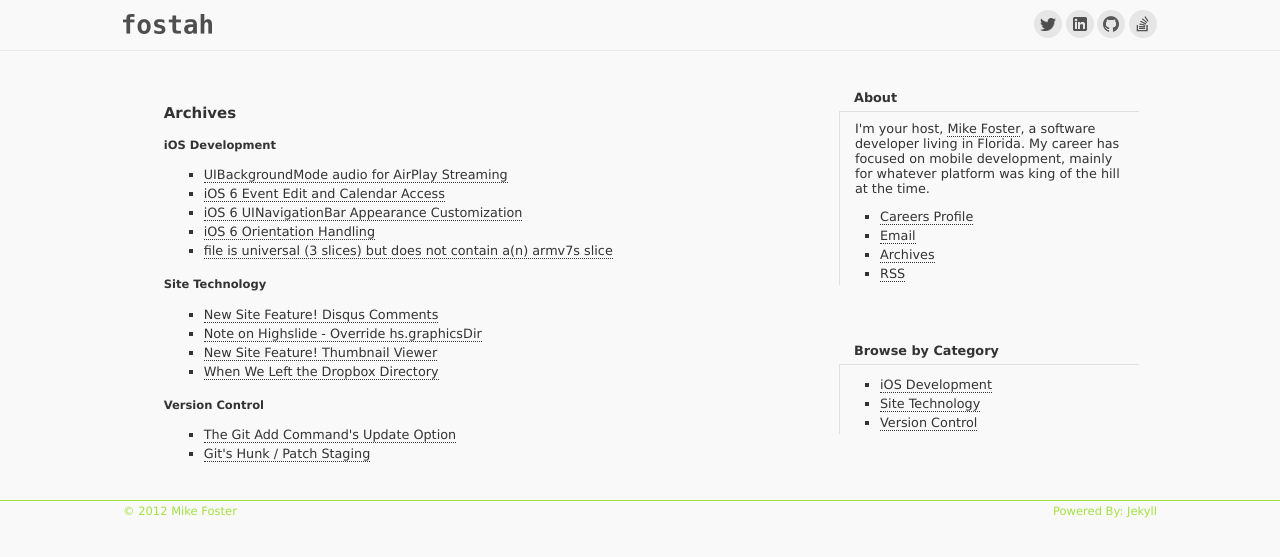
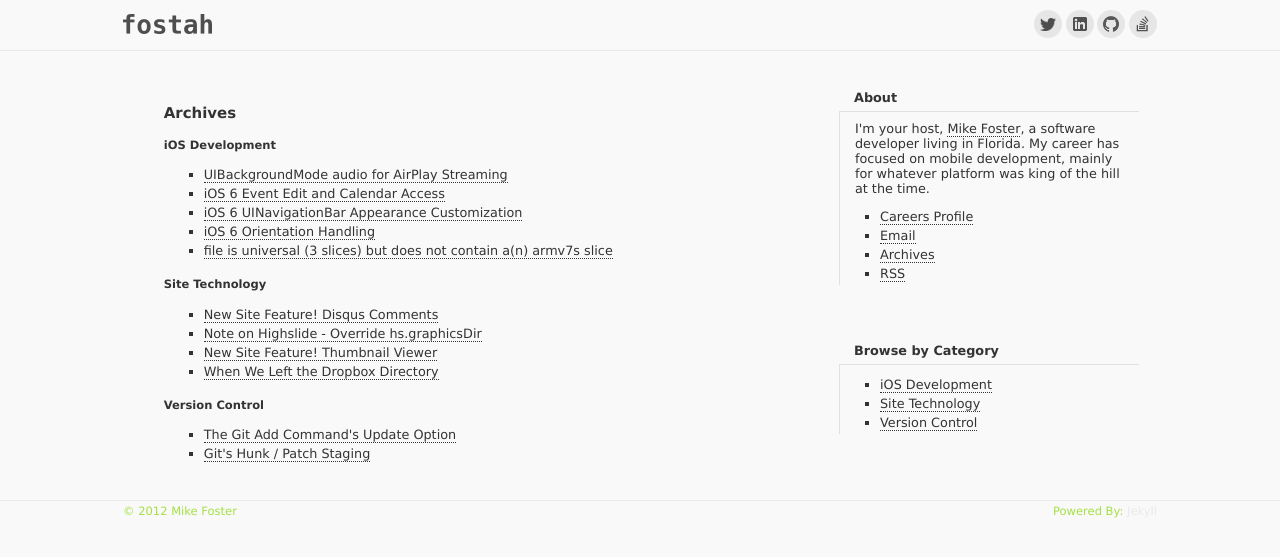
Before and after one commit to fostah/fostah.github.io, a Jekyll site: the page built from archives.html, in a window 1280 px wide. Shown: the top 557 px of the page. Built offline with Jekyll 4.4.1, drawn with Linux system fonts in a browser that asks for light colours.

Commit message:
Update the css of the footer.

```diff
--- a/css/default.css
+++ b/css/default.css
@@ -32,7 +32,7 @@ pre {
 }
 
 .marginal a {
-    color: #a5e045;
+    color: #e9e9e9;
     text-decoration: none;
 }
 
@@ -72,7 +72,7 @@ pre {
 
 #footer {
     clear: both;
-    border-top: 1px solid #a5e045;
+    border-top: 1px solid #e9e9e9;
 }
 
 #footer .marginal {
```
